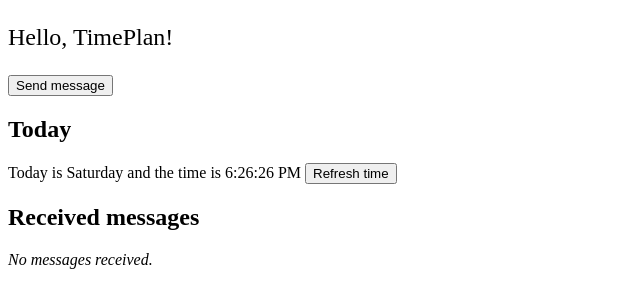
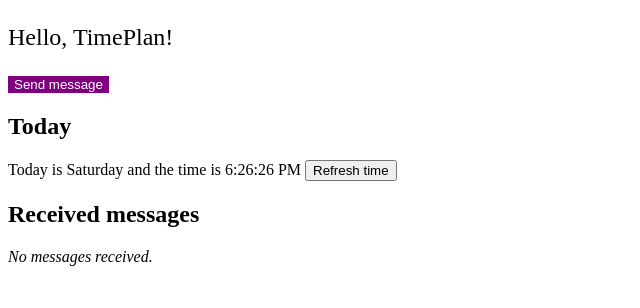
Before and after one commit to LayZeeDK/introduction-to-angular, an Angular app: page / in a window 1280 px wide. Shown: the top 308 px of the page, without its empty margins (0-640 px from the left). Built offline with nearby package versions, Linux system fonts and the light colour scheme.

Commit message:
feat: style helllo world button

```diff
--- a/src/app/hello-world/hello-world.component.css
+++ b/src/app/hello-world/hello-world.component.css
@@ -2,3 +2,17 @@
 :host {
   display: block;
 }
+
+button {
+  background-color: purple;
+  color: white;
+  border: none;
+
+  &:hover {
+    background-color: rebeccapurple;
+  }
+
+  &:active {
+    background-color: blueviolet;
+  }
+}
```
